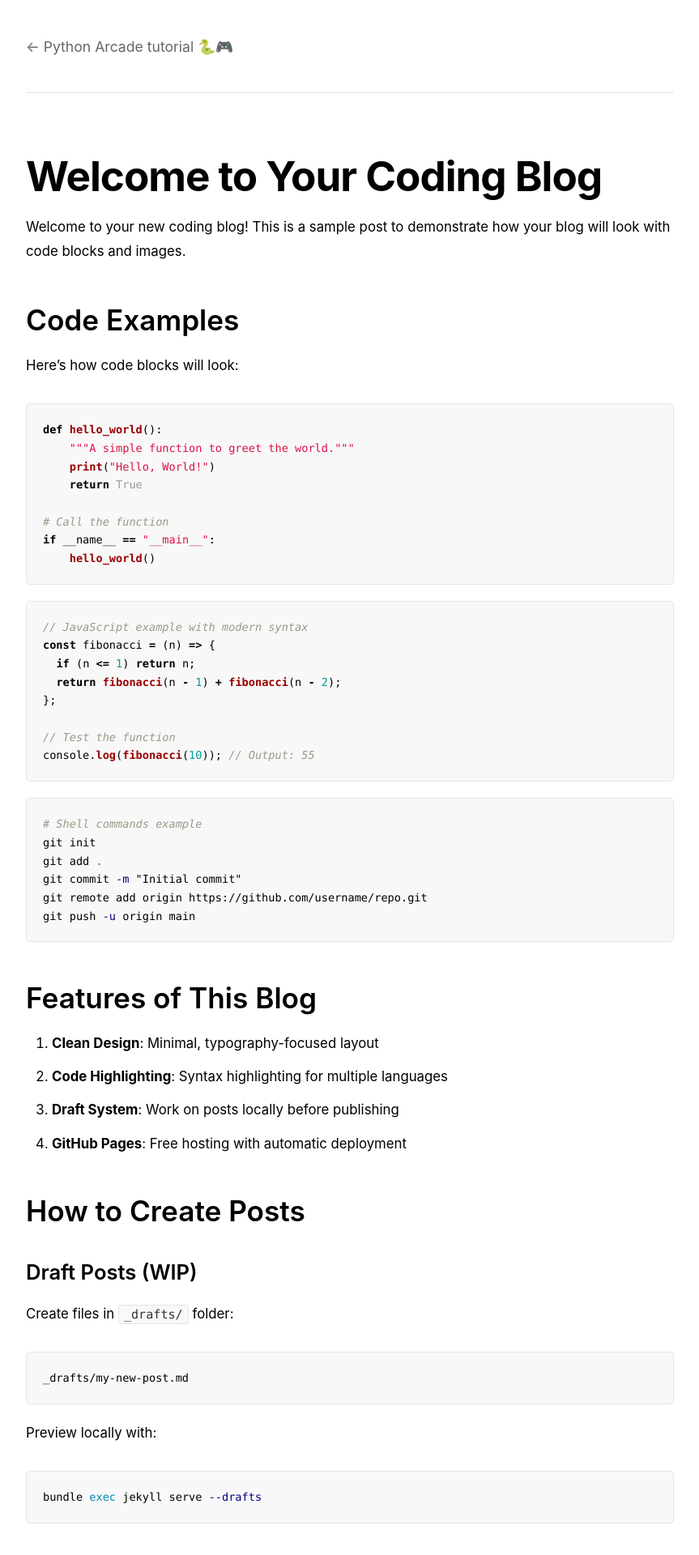
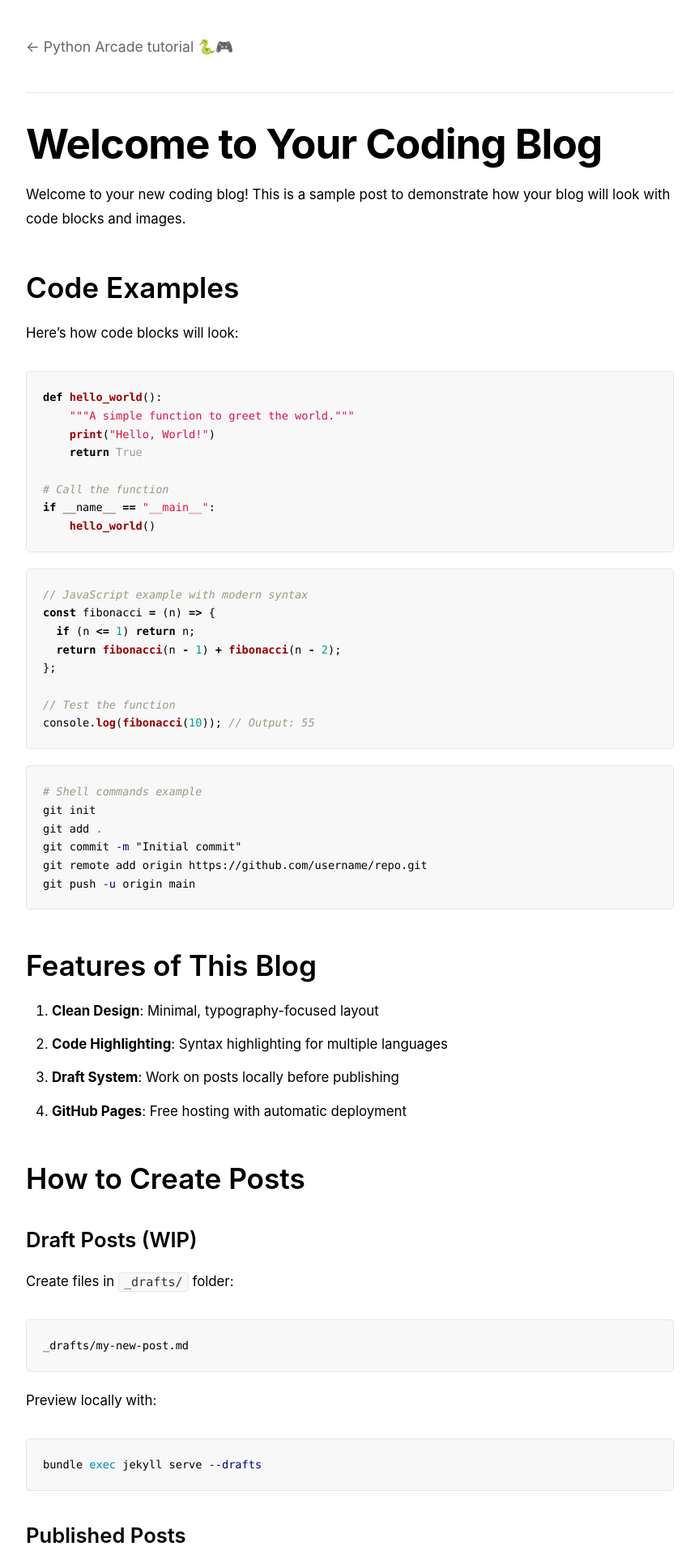
Before and after one commit to filippomassimoniero-zuccante/python-blog, a Jekyll site: the page built from _posts/2026-01-15-welcome-to-your-coding-blog.md, in a window 1280 px wide. Shown: the top 1920 px of the page at 81% size, without its empty margins (208-1071 px from the left). Built offline with Jekyll 4.4.1, drawn with Linux system fonts in a browser that asks for light colours; some of the changed text lies outside the part shown.

Commit message:
fixing styling issues

```diff
--- a/_layouts/post.html
+++ b/_layouts/post.html
@@ -9,6 +9,7 @@ layout: default
     {{ content }}
   </div>
 
-  <hr>
-  <p><a href="{{ "/" | relative_url }}">← Torna all'indice</a></p>
+  <nav class="site-nav">
+    <a href="{{ "/" | relative_url }}">← Python Arcade tutorial 🐍🎮</a>
+  </nav>
 </div>
--- a/assets/css/custom-style.css
+++ b/assets/css/custom-style.css
@@ -45,7 +45,7 @@ body {
 h1, h2, h3, h4, h5, h6 {
   font-weight: 600;
   line-height: var(--line-height-headings);
-  margin-top: 2rem;
+  margin-top: 0.1rem;
   margin-bottom: 1.25rem;
   color: #000000;
 }
@@ -53,7 +53,7 @@ h1, h2, h3, h4, h5, h6 {
 h1 {
   font-size: var(--font-size-h1);
   font-weight: 700;
-  margin-top: 2.5rem;
+  margin-top: 0.1rem;
   margin-bottom: 2rem;
   letter-spacing: -0.02em;
 }
@@ -74,8 +74,9 @@ p {
 
 /* Header */
 .site-header {
-  margin: var(--spacing-unit) 0 2.5rem;
+  margin: 0 0 0 0;
   padding-bottom: var(--spacing-unit);
+  padding-top: var(--spacing-unit);
   border-bottom: 1px solid var(--color-border);
 }
 
@@ -97,7 +98,7 @@ p {
 
 /* Navigation */
 .site-nav {
-  margin: 1.5rem 0 0 0;
+  margin: 0 0 0 0;
   padding: 0;
 }
 
@@ -129,7 +130,7 @@ p {
   padding: 0;
   margin: 0;
   display: grid;
-  gap: 1.25rem;
+  gap: 0.1rem;
 }
 
 .post-item {
@@ -166,9 +167,11 @@ p {
 .post-item h2 {
   margin: 0;
   transition: color 0.2s;
+  font-size: 1.6rem;
+  font-weight: 600;
 }
 
-.post-item:hover h2 {
+.post-item:hover .post-link h2 {
   color: #ff6b35;
 }
 
```
